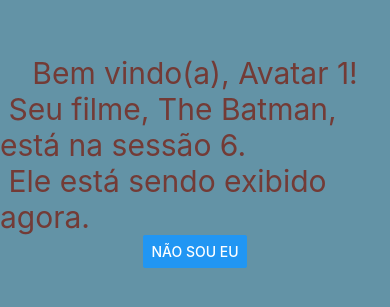
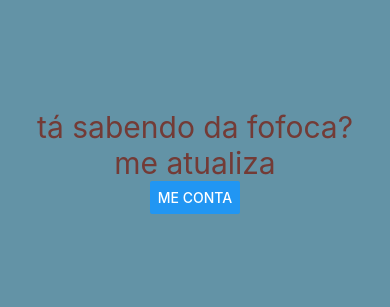
Before and after one commit to leticia-f/expo-interface, a React Native app: screen / in a window 390 px wide. Shown: the part 261-568 px from the top of the page. Built offline with nearby package versions, Linux system fonts and the light colour scheme.

Commit message:
treinando useState - 30.03

```diff
--- a/App.js
+++ b/App.js
@@ -1,26 +1,20 @@
 import { React, useState } from 'react';
 import { StyleSheet, Text, View, Button, Linking } from 'react-native';
 
-//* state é mutável e o props não é */}
+// state é mutável e o props não é
 
 export default function App() {
-  const [name,setName] = useState('Avatar 1')
-  const [session,setSession] = useState({number: 6, title: "The Batman"}) //{/* troca todos os valores */}
-  const [current,setCurrent] = useState(true)
+  const [atualizado,setAtualizado] = useState('me atualiza')
 
-  const onClickHandler = () => { //* troca todos os valores */}
-    setName('Avatar 2')
-    setSession({number: 7, title: 'Jujutsu Kaisen 0'})
-    setCurrent(false)
+  const onClickHandler = () => {
+    setAtualizado('atualizei')
   }
 
   return (
     <View style={styles.container}>
-      <Text style={styles.text}> Bem vindo(a), {name}! </Text>
-      <Text style={styles.text}> Seu filme, {session.title},  está na sessão {session.number}. </Text>
-      <Text style={styles.text}> {current ? 'Ele está sendo exibido agora.' : 'empresa te enganoukkjkk'} </Text> {/* ? = if / : = else*/}
-
-      <Button style={styles.button} title="não sou eu" onPress={onClickHandler} />
+      <Text style={styles.text}> tá sabendo da fofoca? </Text>
+      <Text style={styles.text}> {atualizado} </Text>
+      <Button style={styles.button} title="me conta" onPress={onClickHandler} />
     </View>
   );
 }
```
